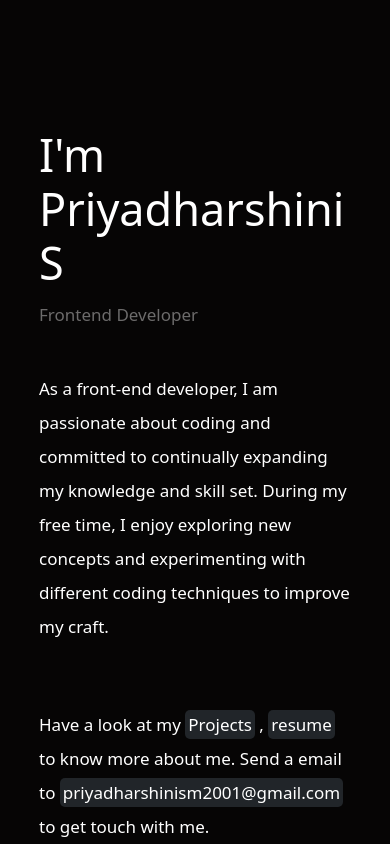
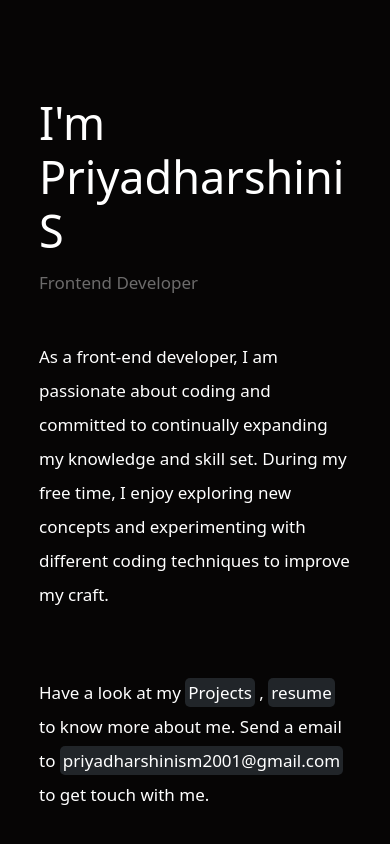
Before and after one commit to priyadharshini149/Portfolio, a React (Create React App) app: page / in a window 390 px wide. Shown: the top 844 px of the page. Built offline with nearby package versions, Linux system fonts and the light colour scheme.

Commit message:
changes are made

```diff
--- a/src/Home/home.css
+++ b/src/Home/home.css
@@ -33,7 +33,7 @@ span {
     top: 1rem;
   }
   .home-container {
-    padding-top: 8rem;
+    padding-top: 6rem;
 
     color: white;
   }
```
